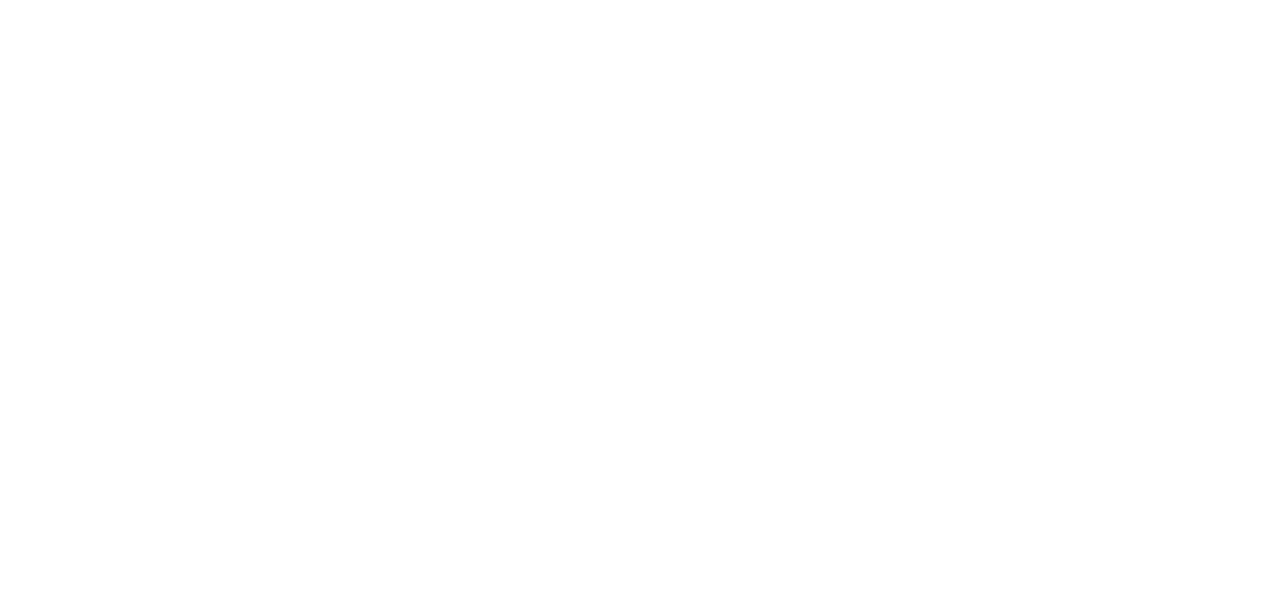
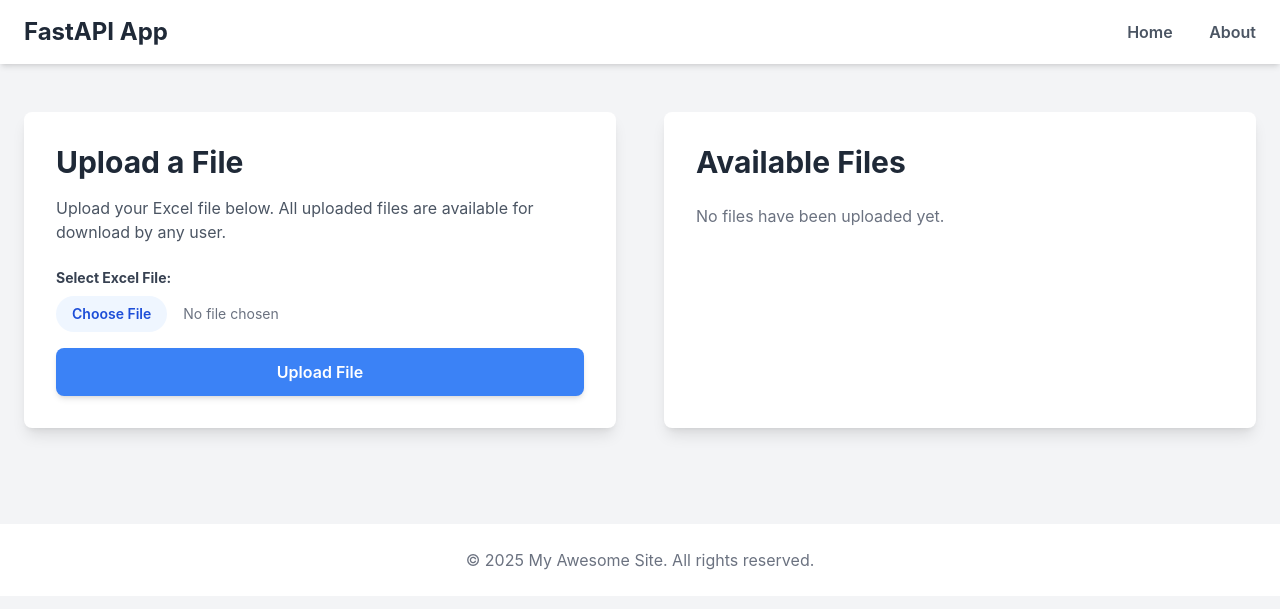
Before and after one commit to yibre/ExcelMergeSite, a FastAPI app: page /main in a window 1280 px wide. Before the commit the part shown is empty. Shown: the top 609 px of the page. Run offline with FastAPI, Linux system fonts and the light colour scheme; some libraries are stand-ins or nearby versions.

Commit message:
[FEAT] implementing upload function

```diff
--- a/routers/api.py
+++ b/routers/api.py
@@ -23,5 +23,26 @@ async def read_root(request: Request):
 
 
 @router.get("/main", response_class=HTMLResponse)
-async def read_home(request : Request):
+async def main_page(request : Request):
+    """
+    메인 페이지 렌더링용
+    메인화면 : 파일 합치는 표
+    """
+     # List all files in the uploads directory
+    try:
+        files = os.listdir(UPLOADS_DIR)
+    except OSError:
+        files = []
+
+    context = {
+        "request": request,
+        "title": "Home Page - File Uploader",
+        "message": "Upload your Excel file below. All uploaded files are available for download by any user.",
+        "files": files
+    }
+    return templates.TemplateResponse("home.html", context)
+
+
+@router.post("/upload", response_class=HTMLResponse)
+async def handle_upload(file: UploadFile = File(...)):
     pass
--- a/templates/addbtn.html
+++ /dev/null
@@ -1,4 +0,0 @@
-{% addbtn render_button(label, url) %}
-    <!-- 여기 들어갈 것: 버튼과 라벨 -->
-    <!-- 참고: https://velog.io/@034179/FastAPI%EC%97%90%EC%84%9C-Jinja2Templates-%EA%B0%80%EC%9D%B4%EB%93%9C -->
-{% endaddbtn %}
--- a/templates/home.html
+++ b/templates/home.html
@@ -6,11 +6,54 @@
 
 <!-- Override the content block from base.html -->
 {% block content %}
-<div class="bg-white p-8 rounded-lg shadow-lg text-center">
-    <h1 class="text-4xl font-bold mb-4">Welcome!</h1>
-    <p class="text-lg text-gray-600">{{ message }}</p>
-    <button class="mt-6 px-6 py-2 bg-blue-500 text-white font-semibold rounded-lg shadow-md hover:bg-blue-600 transition-colors">
-        Get Started
-    </button>
+<div class="grid grid-cols-1 md:grid-cols-2 gap-12">
+
+    <!-- Upload Section -->
+    <div class="bg-white p-8 rounded-lg shadow-lg">
+        <h1 class="text-3xl font-bold mb-4">Upload a File</h1>
+        <p class="text-gray-600 mb-6">{{ message }}</p>
+
+        <!-- The form must have enctype="multipart/form-data" for file uploads -->
+        <form action="/upload" method="post" enctype="multipart/form-data">
+            <div class="mb-4">
+                <label for="file" class="block text-gray-700 text-sm font-bold mb-2">Select Excel File:</label>
+                <input type="file" name="file" id="file" required
+                       class="block w-full text-sm text-gray-500
+                              file:mr-4 file:py-2 file:px-4
+                              file:rounded-full file:border-0
+                              file:text-sm file:font-semibold
+                              file:bg-blue-50 file:text-blue-700
+                              hover:file:bg-blue-100"
+                       accept=".xlsx, .xls, .csv">
+            </div>
+            <button type="submit"
+                    class="w-full px-6 py-3 bg-blue-500 text-white font-semibold rounded-lg shadow-md hover:bg-blue-600 transition-colors">
+                Upload File
+            </button>
+        </form>
+    </div>
+
+    <!-- Download Section -->
+    <div class="bg-white p-8 rounded-lg shadow-lg">
+        <h1 class="text-3xl font-bold mb-6">Available Files</h1>
+
+        {% if files %}
+            <ul class="space-y-3">
+                <!-- Loop through the list of files passed from the FastAPI server -->
+                {% for file in files %}
+                <li class="flex items-center justify-between bg-gray-50 p-3 rounded-md hover:bg-gray-100 transition-colors">
+                    <span class="font-mono text-gray-700">{{ file }}</span>
+                    <a href="/download/{{ file }}"
+                       class="px-4 py-1 bg-green-500 text-white text-sm font-semibold rounded-full hover:bg-green-600 transition-colors">
+                        Download
+                    </a>
+                </li>
+                {% endfor %}
+            </ul>
+        {% else %}
+            <p class="text-gray-500">No files have been uploaded yet.</p>
+        {% endif %}
+    </div>
+
 </div>
 {% endblock %}
--- a/templates/world.html
+++ /dev/null
@@ -1,3 +0,0 @@
-<p>{{message}}</p>
-
-This is base.html file
```
